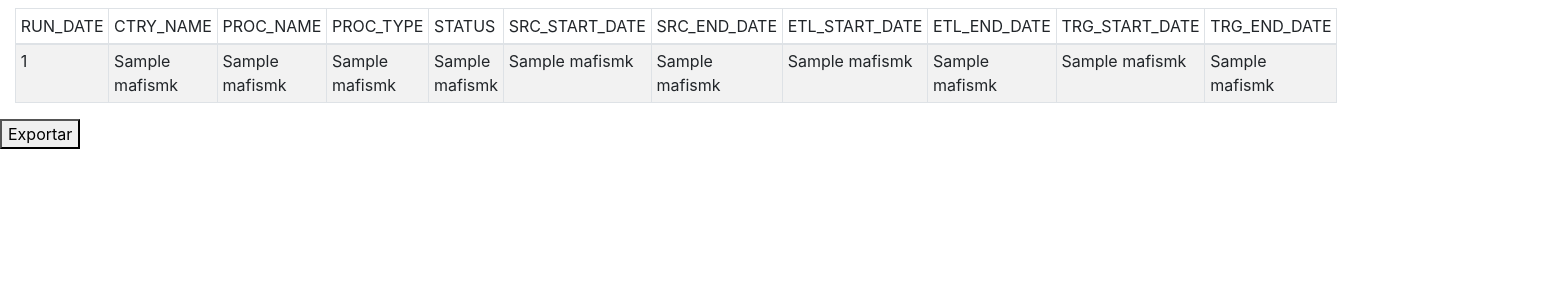
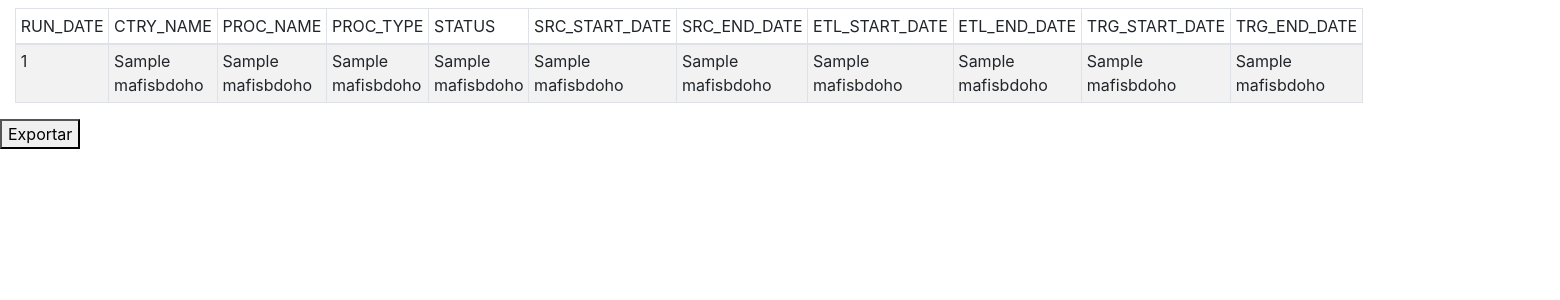
Before and after one commit to quintanadaniel/api_genrep_makro, a Flask app: template templates/mafis_bdoho.html in a window 1560 px wide. Shown: the part 104-404 px from the top of the page. Run offline with Flask 2, Linux system fonts and the light colour scheme; the template is opened without the code that fills it: most values are stand-ins (such as "Sample title", 1, 10 or a date in 2020); some libraries are stand-ins or nearby versions.

Commit message:
se agregan los procesos de mafis basualdo y logs de mafis basualdo al generador de reporte 18/11/2019 segunda parte

```diff
--- a/templates/mafis_bdoho.html
+++ b/templates/mafis_bdoho.html
@@ -4,7 +4,7 @@
 <head>
         <meta http-equiv="refresh" content="10">
 </head>
-<form action="/mafismk" method="GET">
+<form action="/mafisbdoho" method="GET">
 <div class="col-md-7">
     <table class="table table-striped table-bordered bg-white table-sm">
         <thead>
@@ -22,19 +22,19 @@
                 <td>TRG_END_DATE</tr>
         </thead>
         <tbody>
-            {% for mafismk in mafismk1 %}
+            {% for mafisbdoho in mafisbdoho1 %}
                 <tr>
-                    <td>{{ mafismk.0 }}</td>
-                    <td>{{ mafismk.1 }}</td>
-                    <td>{{ mafismk.2 }}</td>
-                    <td>{{ mafismk.3 }}</td>
-                    <td>{{ mafismk.4 }}</td>
-                    <td>{{ mafismk.5 }}</td>
-                    <td>{{ mafismk.6 }}</td>
-                    <td>{{ mafismk.7 }}</td>
-                    <td>{{ mafismk.8 }}</td>
-                    <td>{{ mafismk.9 }}</td>
-                    <td>{{ mafismk.10 }}</td>
+                    <td>{{ mafisbdoho.0 }}</td>
+                    <td>{{ mafisbdoho.1 }}</td>
+                    <td>{{ mafisbdoho.2 }}</td>
+                    <td>{{ mafisbdoho.3 }}</td>
+                    <td>{{ mafisbdoho.4 }}</td>
+                    <td>{{ mafisbdoho.5 }}</td>
+                    <td>{{ mafisbdoho.6 }}</td>
+                    <td>{{ mafisbdoho.7 }}</td>
+                    <td>{{ mafisbdoho.8 }}</td>
+                    <td>{{ mafisbdoho.9 }}</td>
+                    <td>{{ mafisbdoho.10 }}</td>
                 </tr>
             {% endfor %}
         </tbody>
```
